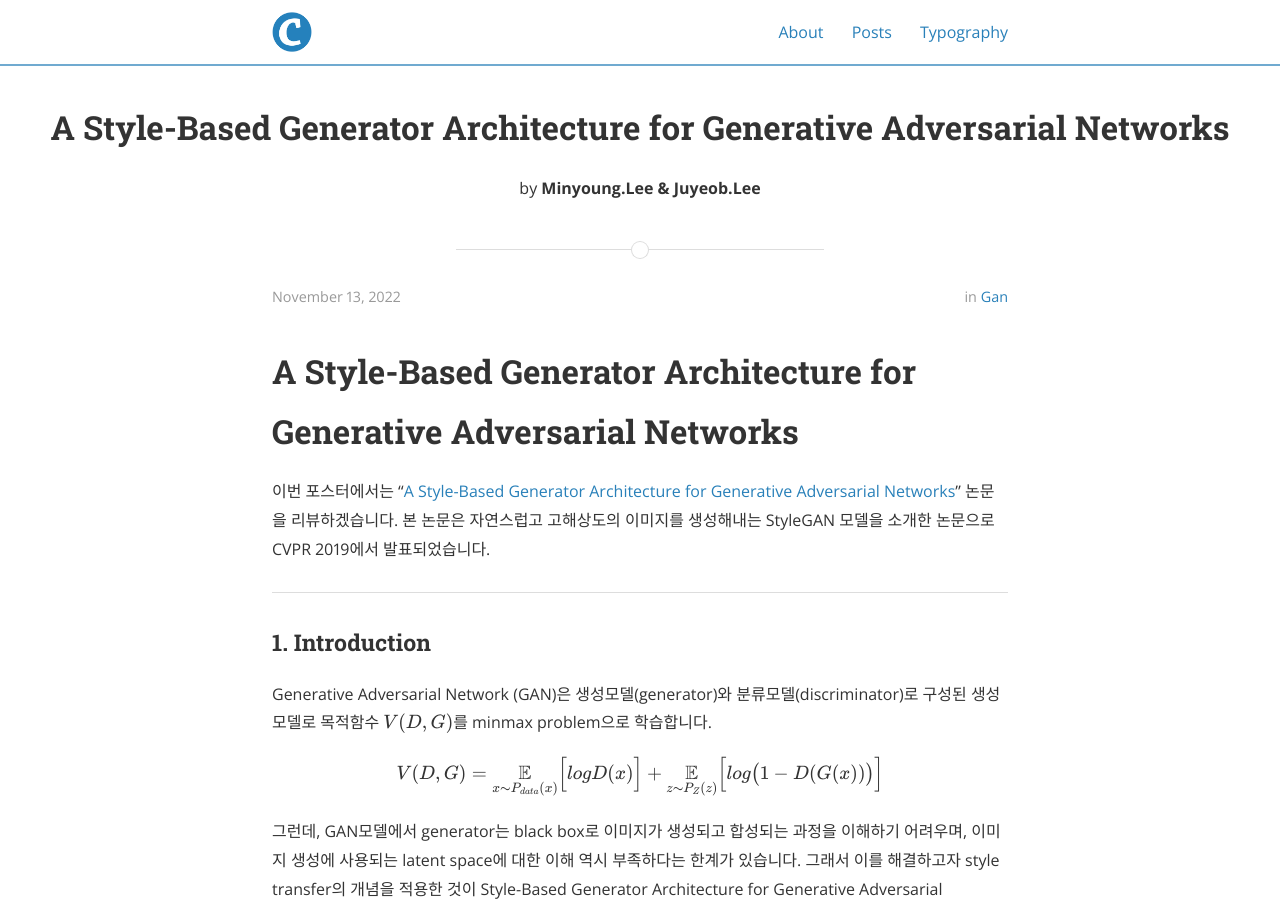
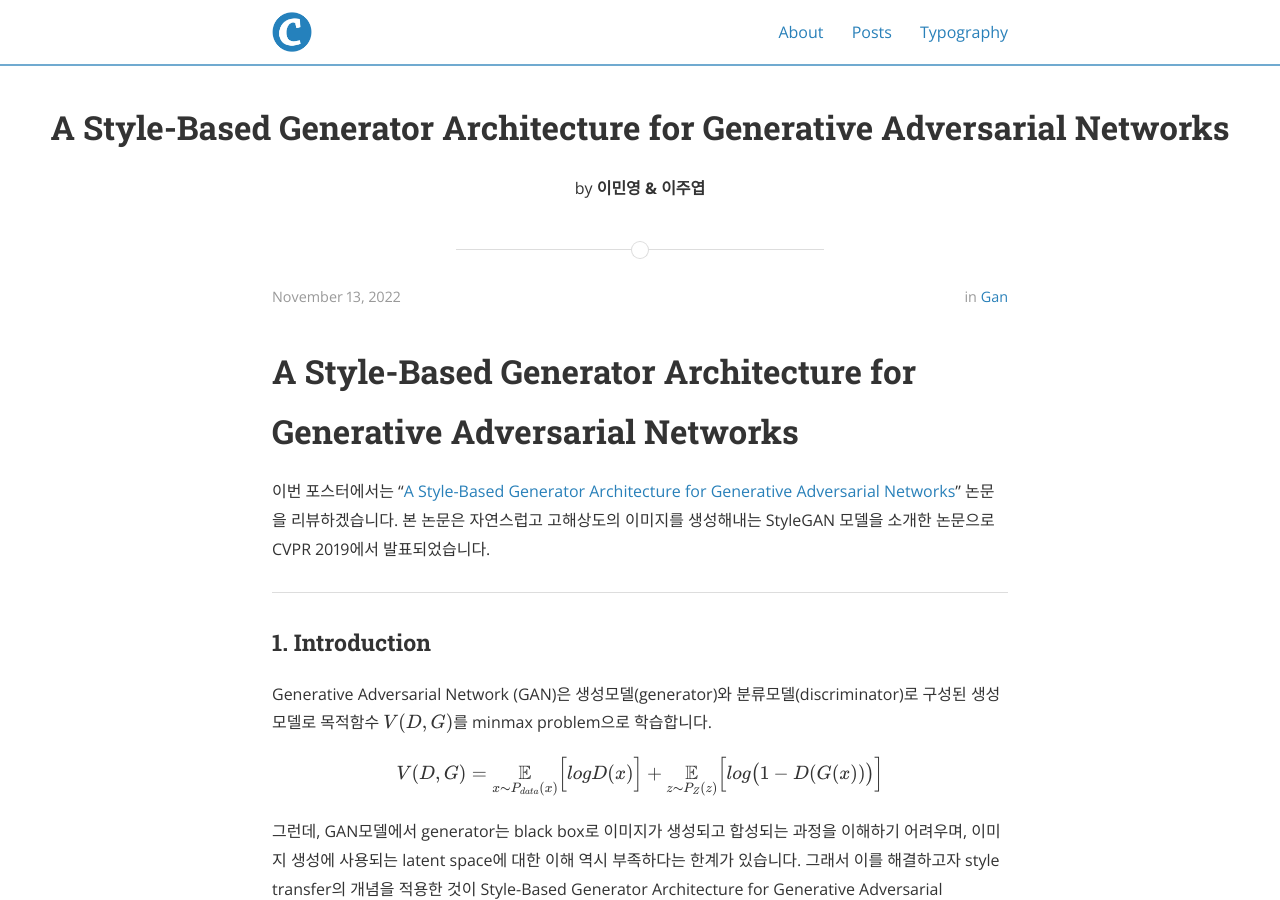
Before and after one commit to deep-generative-models-AIM5036/deep-generative-models-AIM5036.github.io, a Jekyll site: the page built from _posts/2022-11-13-StyleGAN.md, in a window 1280 px wide and 900 px high. Built offline with Jekyll 4.4.1, drawn with Linux system fonts in a browser that asks for light colours; nearby versions of some CDN libraries; formulas are drawn with MathJax 3.

Commit message:
Update 2022-11-13-StyleGAN.md
Signed-off-by: minyoung-2 <117256746+minyoung-2@users.noreply.github.com>

```diff
--- a/_posts/2022-11-13-StyleGAN.md
+++ b/_posts/2022-11-13-StyleGAN.md
@@ -2,7 +2,7 @@
 layout: post
 title:  "A Style-Based Generator Architecture for Generative Adversarial Networks"
 date:   2022-11-13
-author: Minyoung.Lee & Juyeob.Lee
+author: 이민영 & 이주엽
 categories: GAN
 use_math: true
 ---
```
